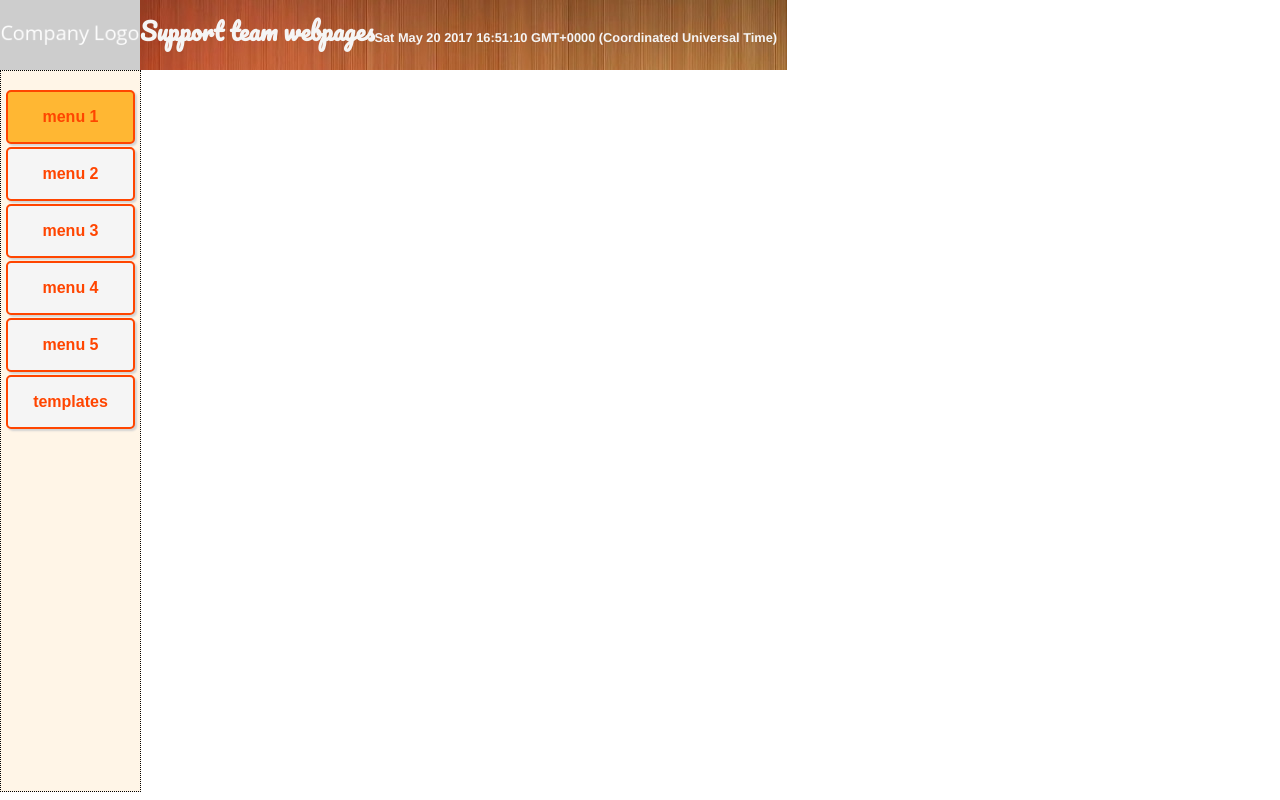
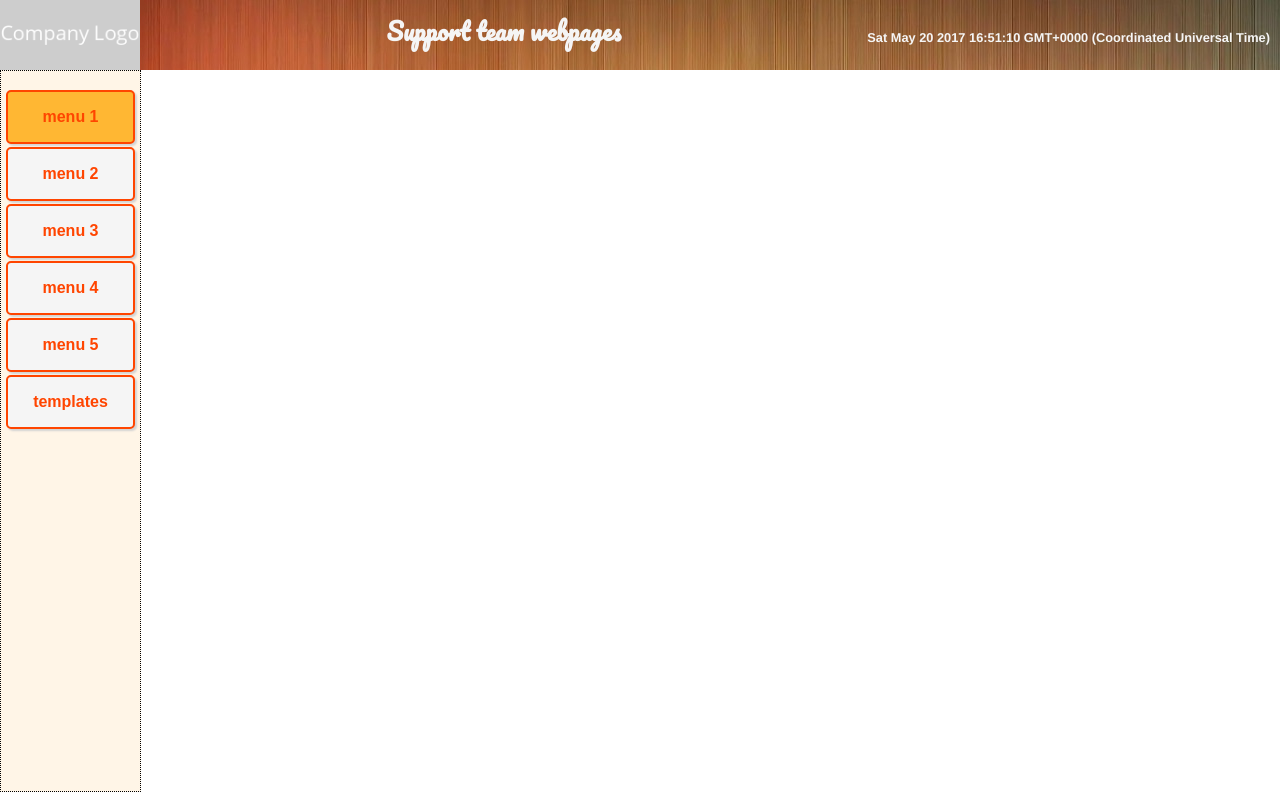
Before and after one commit to dloret/support-hub, a React (Create React App) app: page / in a window 1280 px wide. Built offline with nearby package versions, Linux system fonts and the light colour scheme.

Commit message:
Fixed the layout Display the Catalog component correctly, next to the vertical nav bar

```diff
--- a/src/components/app/App.js
+++ b/src/components/app/App.js
@@ -4,7 +4,7 @@ import dataSource from '../../assets/data-sources/links.json';
 import Header from '../header/Header';
 import { Nav } from '../nav/Nav';
 import { Routes } from '../routes/Routes';
-import './App.scss';
+import './App.css';
 
 class App extends Component {
   constructor(props) {
--- a/src/components/app/App.scss
+++ b/src/components/app/App.scss
@@ -1,3 +1,4 @@
 .container {
-  display: inline-grid;
+  display: flex;
+  flex-wrap: wrap;
 }
--- a/src/components/catalog/Catalog.js
+++ b/src/components/catalog/Catalog.js
@@ -1,7 +1,9 @@
 import React from 'react';
+
+import './Catalog.css';
 
 export const Catalog = (props) => {
   return (
-    <div>Links!</div>
+    <div className='catalog'>Links!</div>
   );
 }
--- /dev/null
+++ b/src/components/catalog/Catalog.scss
@@ -0,0 +1,3 @@
+.catalog {
+  height: 100px;
+}
--- a/src/components/header/Header.scss
+++ b/src/components/header/Header.scss
@@ -1,9 +1,12 @@
 @import url('https://fonts.googleapis.com/css?family=Pacifico');
 
 header {
+  flex: 1;
   display: flex;
   justify-content: space-between;
   background-image: url('../../assets/images/backg-nav.jpg');
+  max-height: 70px;
+  min-width: 100vw;
   img {
     max-height: 70px;
   }
--- a/src/components/nav/Nav.js
+++ b/src/components/nav/Nav.js
@@ -11,11 +11,10 @@ export const Nav = ({menus, selectedMenu, updateMenu}) => {
       <ul>
       {menus.map(menu => {
         return (
-          <li
-            key={menu}
+          <Link to={menu} key={menu}><li
             onClick={changeMenu.bind(null, menu)}
             className={(menu === selectedMenu) ? 'active' : null}
-          ><Link to={menu}>{menu}</Link></li>
+          >{menu}</li></Link>
         );
       })}
       </ul>
--- a/src/components/nav/Nav.scss
+++ b/src/components/nav/Nav.scss
@@ -11,6 +11,10 @@ ul {
   display: flex;
   flex-direction: column;
   padding-left: 0;
+  a {
+    text-decoration: none;
+    color: orangered;
+  }
   li {
     display: flex;
     align-items: center;
@@ -23,10 +27,6 @@ ul {
     box-shadow: 2px 2px 2px lightgray;
     border-radius: 5px;
     margin-top: 3px;
-    a {
-      text-decoration: none;
-      color: orangered;
-    }
     &:hover {
       background-color: darken(lightyellow, 10);
       transform: scaleX(1.1);
```
